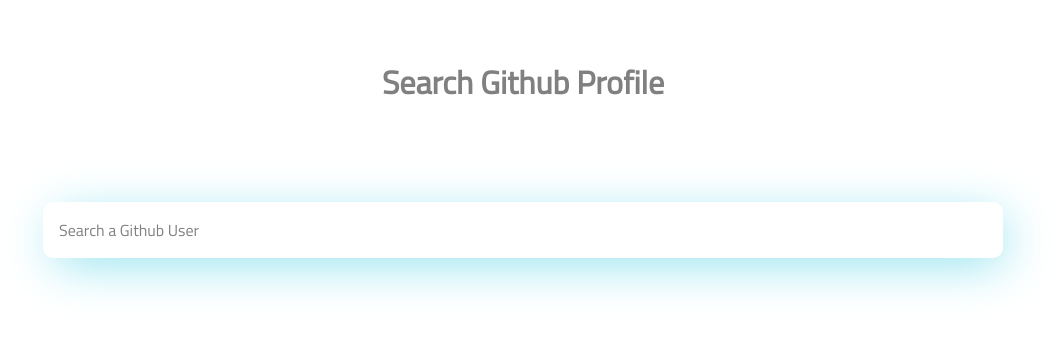
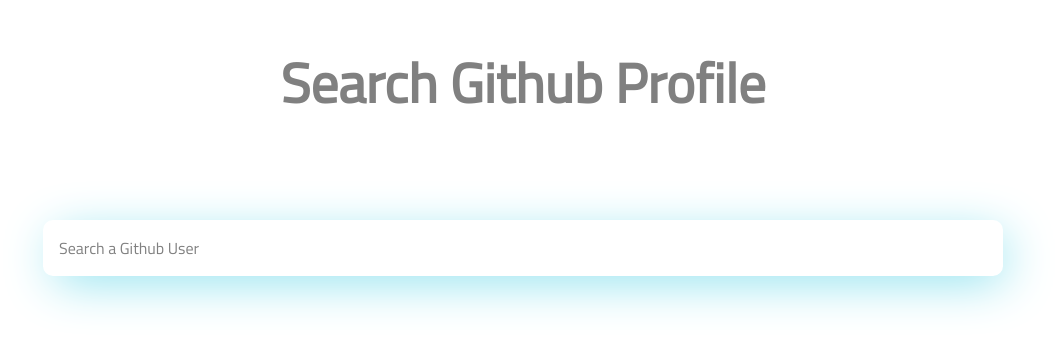
Before and after one commit to ArjunGhosh561/github_profile_viewer.github.io, a plain HTML site: page index.html in a window 1280 px wide. Shown: the part 242-590 px from the top of the page, without its empty margins (117-1174 px from the left). Drawn offline with nearby package versions, Linux system fonts and the light colour scheme.

Commit message:
font changes

```diff
--- a/style.css
+++ b/style.css
@@ -9,6 +9,9 @@
   font-family: 'Quicksand', sans-serif;
   font-family: 'Titillium Web', sans-serif;
 
+}
+h1{
+  font-size: 55px;
 }
 
 body {
```
